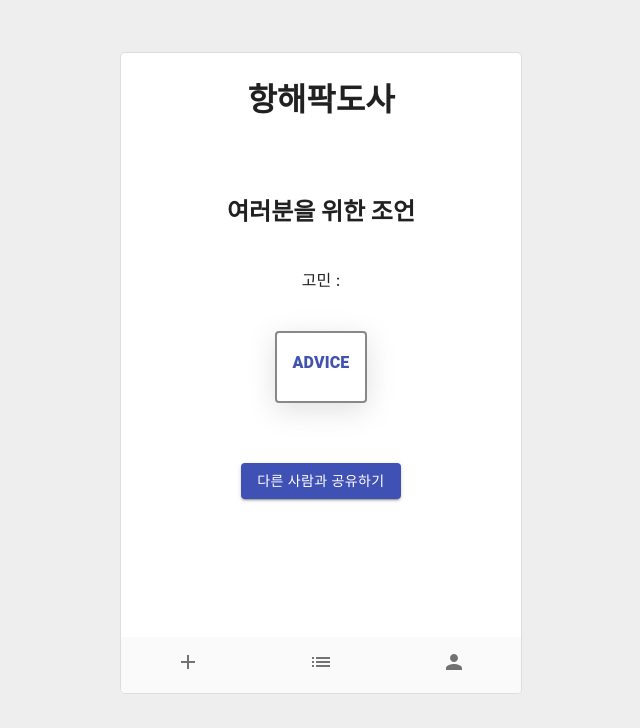
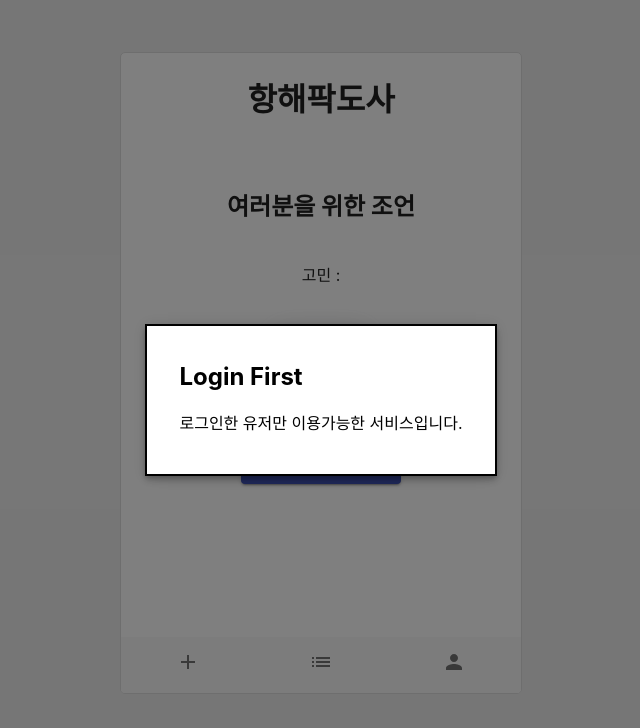
Before and after one commit to uvula6921/cheerup-FE, a React (Create React App) app in the folder cheerup/: page /phrase in a window 1280 px wide. Both pictures are taken after a click on the button "다른 사람과 공유하기". Shown: the top 728 px of the page, without its empty margins (319-959 px from the left). Built offline with nearby package versions, Linux system fonts and the light colour scheme; no server answers.

Commit message:
로그인 여부에따라 공유가능하게 하기, 로그인 안했을시 모달창 띄우기

```diff
--- /dev/null
+++ b/cheerup/src/components/Modal.js
@@ -0,0 +1,66 @@
+import React from "react";
+import { makeStyles } from "@material-ui/core/styles";
+import Modal from "@material-ui/core/Modal";
+import Backdrop from "@material-ui/core/Backdrop";
+import Fade from "@material-ui/core/Fade";
+
+const useStyles = makeStyles((theme) => ({
+  modal: {
+    display: "flex",
+    alignItems: "center",
+    justifyContent: "center",
+  },
+  paper: {
+    backgroundColor: theme.palette.background.paper,
+    border: "2px solid #000",
+    boxShadow: theme.shadows[5],
+    padding: theme.spacing(2, 4, 3),
+  },
+}));
+
+export default function TransitionsModal() {
+  const classes = useStyles();
+  const [open, setOpen] = React.useState(false);
+
+  const handleOpen = () => {
+    setOpen(true);
+  };
+
+  const handleClose = () => {
+    setOpen(false);
+  };
+
+  return (
+    <div>
+      <button
+        type="button"
+        onClick={handleOpen}
+        className="openModal"
+        style={{ visibility: "hidden" }}
+      >
+        로그인 안하면 못해
+      </button>
+      <Modal
+        aria-labelledby="transition-modal-title"
+        aria-describedby="transition-modal-description"
+        className={classes.modal}
+        open={open}
+        onClose={handleClose}
+        closeAfterTransition
+        BackdropComponent={Backdrop}
+        BackdropProps={{
+          timeout: 500,
+        }}
+      >
+        <Fade in={open}>
+          <div className={classes.paper}>
+            <h2 id="transition-modal-title">Login First</h2>
+            <p id="transition-modal-description">
+              로그인한 유저만 이용가능한 서비스입니다.
+            </p>
+          </div>
+        </Fade>
+      </Modal>
+    </div>
+  );
+}
--- a/cheerup/src/pages/Mainphrase.js
+++ b/cheerup/src/pages/Mainphrase.js
@@ -39,13 +39,17 @@ const Mainphrase = (props) => {
     });
   }, []);
 
+  const openModal = () => {
+    document.querySelector(".openModal").click();
+  };
+
   const addContent = (article_list) => {
     dispatch(ContentActions.createArticleSV(article_list));
   };
 
   return (
     <React.Fragment>
-      <Grid padding="30px 0px 0px 0px " flex_direction="column">
+      <Grid padding="25px 0px 0px 0px " flex_direction="column">
         <Box component="h2" color="text.primary">
           여러분을 위한 조언
         </Box>
@@ -59,7 +63,7 @@ const Mainphrase = (props) => {
 
         <Card
           style={{
-            margin: "10px 30px 60px 30px",
+            margin: "10px 30px 50px 30px",
             border: "2px solid #888",
             boxShadow: "rgba(100, 100, 111, 0.2) 0px 7px 29px 0px",
             position: "relative",
@@ -114,14 +118,17 @@ const Mainphrase = (props) => {
           variant="contained"
           color="primary"
           onClick={() => {
-            // const addArticle = {
-            //   content: `${inputText}`,
-            //   createdAt: "",
-            //   pharase: `${wholePhrase}`,
-            //   username: "",
-            // };
-            // addContent(addArticle);
-            console.log(is_login);
+            if (is_login) {
+              const addArticle = {
+                content: `${inputText}`,
+                createdAt: "",
+                pharase: `${wholePhrase}`,
+                username: "",
+              };
+              addContent(addArticle);
+            } else {
+              openModal();
+            }
           }}
         >
           다른 사람과 공유하기
--- a/cheerup/src/shared/App.js
+++ b/cheerup/src/shared/App.js
@@ -12,6 +12,7 @@ import Login from "../pages/Login";
 import Signup from "../pages/Signup";
 import Header from "../components/Header";
 import Detail from "../pages/Detail";
+import Modal from "../components/Modal";
 import "./App.css";
 
 function App() {
@@ -29,6 +30,7 @@ function App() {
           <Route path="/signup" exact component={Signup} />
           <Route path="/detail/:id" exact component={Detail} />
         </ConnectedRouter>
+        <Modal />
         <Navigation />
       </Container>
     </div>
```
